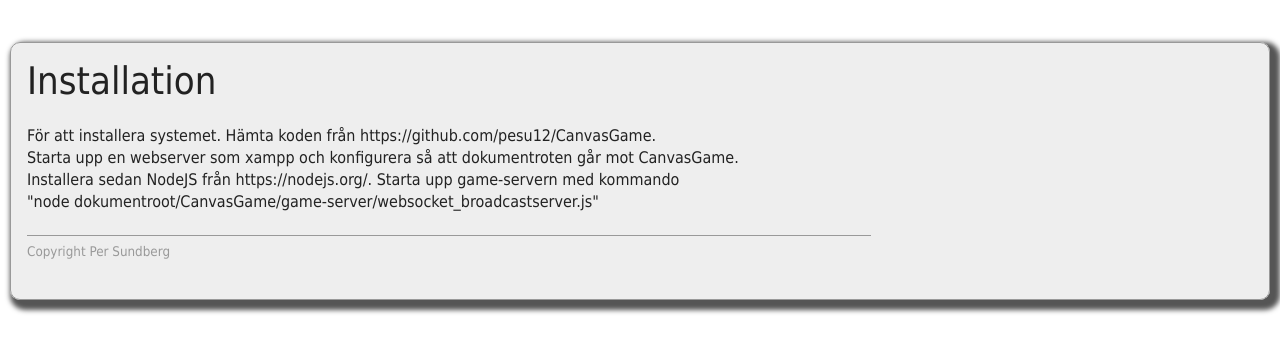
After one commit to pesu12/CanvasGame, a PHP site: page /installation.php in a window 1280 px wide. The commit adds this page. Shown: the top 353 px of the page. Run offline with PHP 8.4, Linux system fonts and the light colour scheme; style sheets or scripts are compiled from the project's sources; some libraries are stand-ins or nearby versions.

Commit message:
add installation guide

```diff
--- /dev/null
+++ b/game-server/installation.php
@@ -0,0 +1,14 @@
+<!-- Doc header, style sheets and javascripts -->
+<?php $path=__DIR__; include(__DIR__ . '/gameheader.php');?>
+
+
+<div id='flash'>
+<h1>Installation</h1>
+<p>För att installera systemet. Hämta koden från https://github.com/pesu12/CanvasGame.</br>
+  Starta upp en webserver som xampp och konfigurera så att dokumentroten går mot CanvasGame.</br>
+  Installera sedan NodeJS från https://nodejs.org/. Starta upp game-servern med kommando</br>
+   "node dokumentroot/CanvasGame/game-server/websocket_broadcastserver.js"</br>
+</p>
+
+<!-- Doc footer, copyright and javascripts -->
+<?php $path=__DIR__; include(__DIR__ . '/gamefooter.php'); ?>
```
Also changed, not shown: game-server/index.php (+4 -4 lines).
